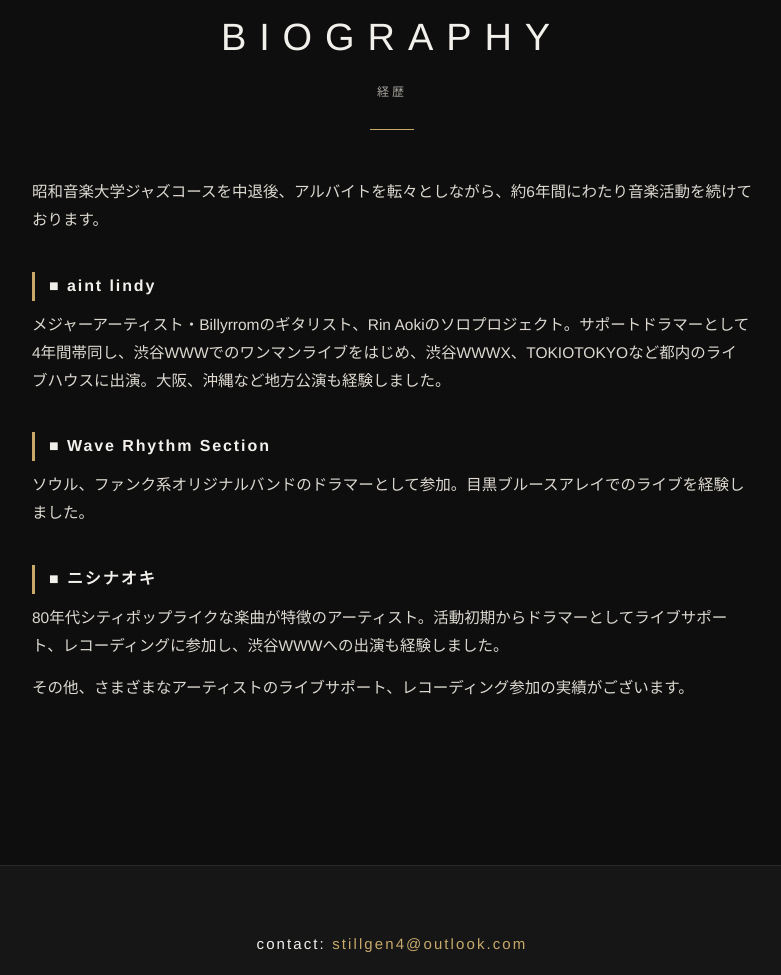
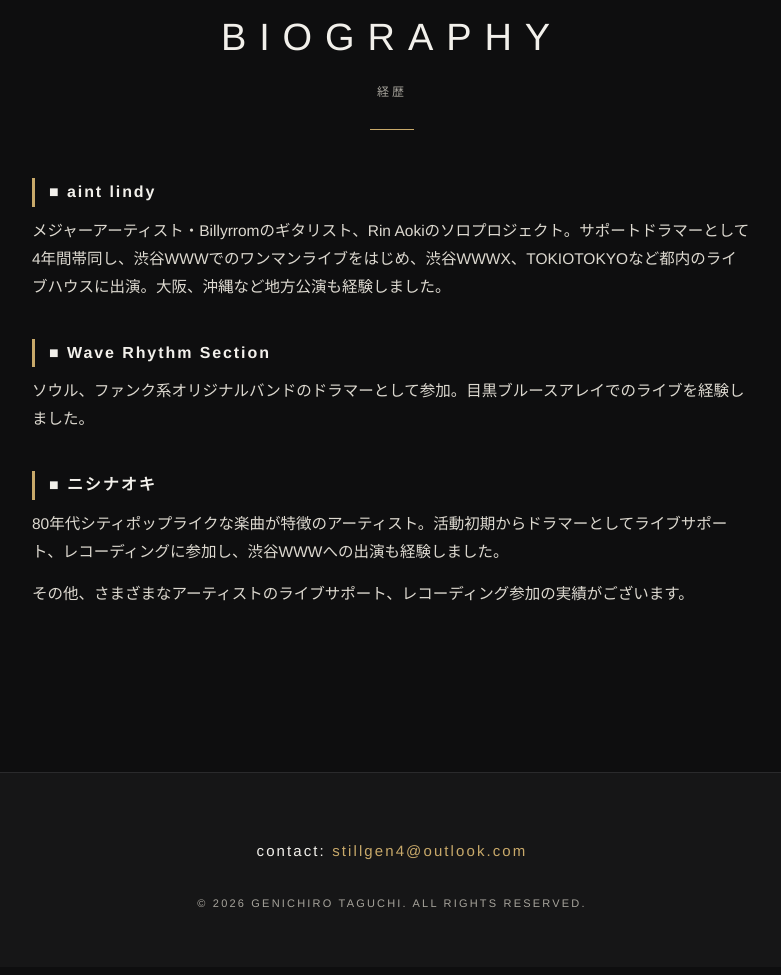
Before and after one commit to nicepotato2/genichiro-taguchi, a plain HTML site: page index.html in a window 1280 px wide. Shown: the part 2520-3495 px from the top of the page, without its empty margins (248-1029 px from the left). Drawn offline with Linux system fonts and the light colour scheme.

Commit message:
Biographyの冒頭文を削除

```diff
--- a/index.html
+++ b/index.html
@@ -208,8 +208,6 @@
       <p>経歴</p>
     </div>
     <div class="bio">
-      <p class="lead">昭和音楽大学ジャズコースを中退後、アルバイトを転々としながら、約6年間にわたり音楽活動を続けております。</p>
-
       <h3>■ aint lindy</h3>
       <p>メジャーアーティスト・Billyrromのギタリスト、Rin Aokiのソロプロジェクト。サポートドラマーとして4年間帯同し、渋谷WWWでのワンマンライブをはじめ、渋谷WWWX、TOKIOTOKYOなど都内のライブハウスに出演。大阪、沖縄など地方公演も経験しました。</p>
 
```
